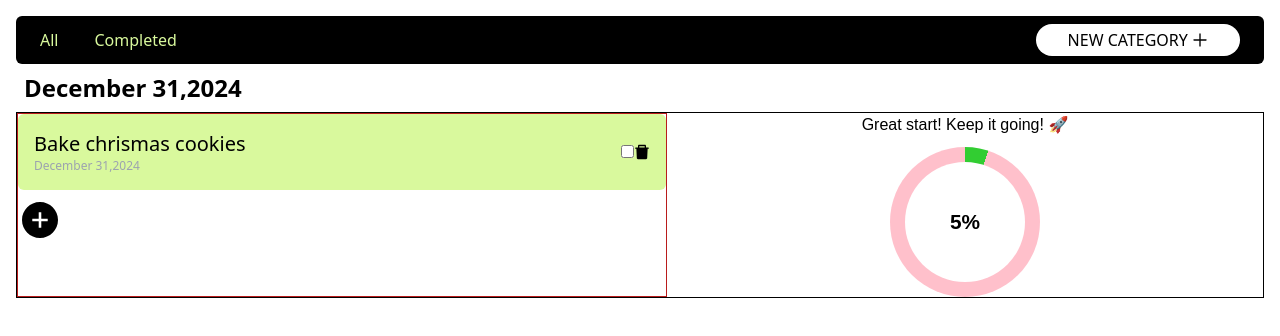
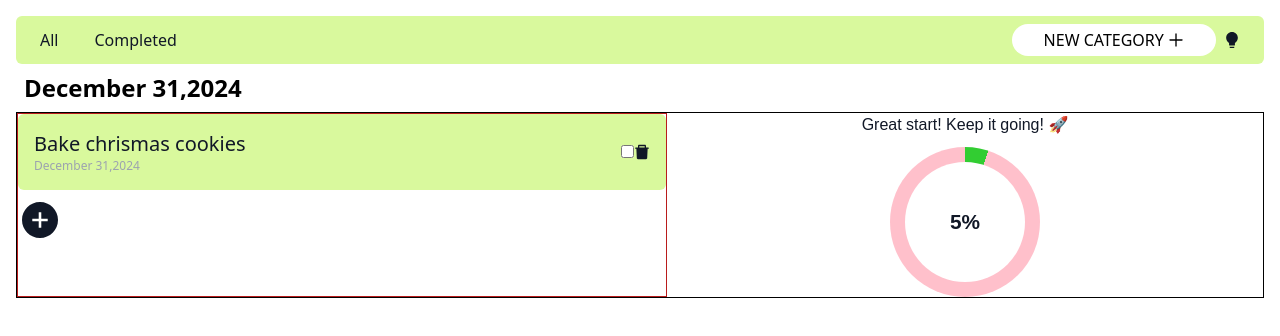
Before and after one commit to OlamideLanre/Taskflow, a React app: page / in a window 1280 px wide. Shown: the top 336 px of the page. Built offline with nearby package versions, Linux system fonts and the light colour scheme; the HTML template or start-up script is replaced by a standard one.

Commit message:
feat: implemented theme switch and props

```diff
--- a/src/App.tsx
+++ b/src/App.tsx
@@ -1,14 +1,44 @@
+import { useEffect, useState } from "react";
 import "./App.css";
 import { NavBar } from "./component/Navbar";
 import { Task } from "./pages/Tasks";
+import { ThemeContext } from "./ThemeContext";
 
 // import { DatePicker } from "antd";
 
 function App() {
+  type TASK = {
+    task: string;
+    piority: string;
+    category: string;
+  }[];
+
+  const [Theme, setTheme] = useState("light");
+  const [tasks, setTasks] = useState<TASK>([]);
+
+  const changeTheme = () => {
+    const updateTheme = Theme === "light" ? "dark" : "light";
+    setTheme(updateTheme);
+  };
+
+  // Update body background and text color based on the theme
+  useEffect(() => {
+    document.body.style.backgroundColor =
+      Theme === "light" ? "white" : "#111827";
+    document.body.style.color = Theme === "light" ? "#111827" : "white";
+    document.body.style.transition = "background-color 300ms, color 300ms";
+  }, [Theme]);
+
+  useEffect(() => {
+    const storedTasks = JSON.parse(localStorage.getItem("todolist") || "[]");
+    setTasks(storedTasks);
+  }, []);
   return (
     <>
-      <NavBar />
-      <Task />
+      <ThemeContext.Provider value={{ Theme, changeTheme }}>
+        <NavBar />
+        <Task tasks={tasks} setTasks={setTasks} />
+      </ThemeContext.Provider>
     </>
   );
 }
--- a/src/component/Navbar.tsx
+++ b/src/component/Navbar.tsx
@@ -1,9 +1,18 @@
-import { PlusOutlined } from "@ant-design/icons";
+import { BulbFilled, PlusOutlined } from "@ant-design/icons";
+import { useContext } from "react";
+import { ThemeContext } from "../ThemeContext";
 export const NavBar = () => {
+  const { Theme, changeTheme } = useContext(ThemeContext);
   return (
     <>
       <nav className="container">
-        <div className="main flex bg-black text-lime-200 justify-between py-2 px-6 rounded-md items-center">
+        <div
+          className="main bg-black flex text-lime-200 justify-between py-2 px-6 rounded-md items-center"
+          style={{
+            backgroundColor: Theme == "light" ? "#d9f99d" : "black",
+            color: Theme == "light" ? "#111827" : "#d9f99d",
+          }}
+        >
           <div className="flex gap-9">
             <a href="" className="links">
               All
@@ -13,11 +22,16 @@ export const NavBar = () => {
             </a>
           </div>
 
-          <div className="text-black">
-            <button className="bg-white  rounded-2xl px-8 py-1">
+          <div>
+            <button className="bg-white text-black rounded-2xl px-8 py-1 mr-2">
               NEW CATEGORY <PlusOutlined />
             </button>
-            {/* <Icon type="plus" color="green" /> */}
+            <BulbFilled
+              className="cursor-pointer"
+              onClick={() => {
+                changeTheme();
+              }}
+            />
           </div>
         </div>
       </nav>
```
